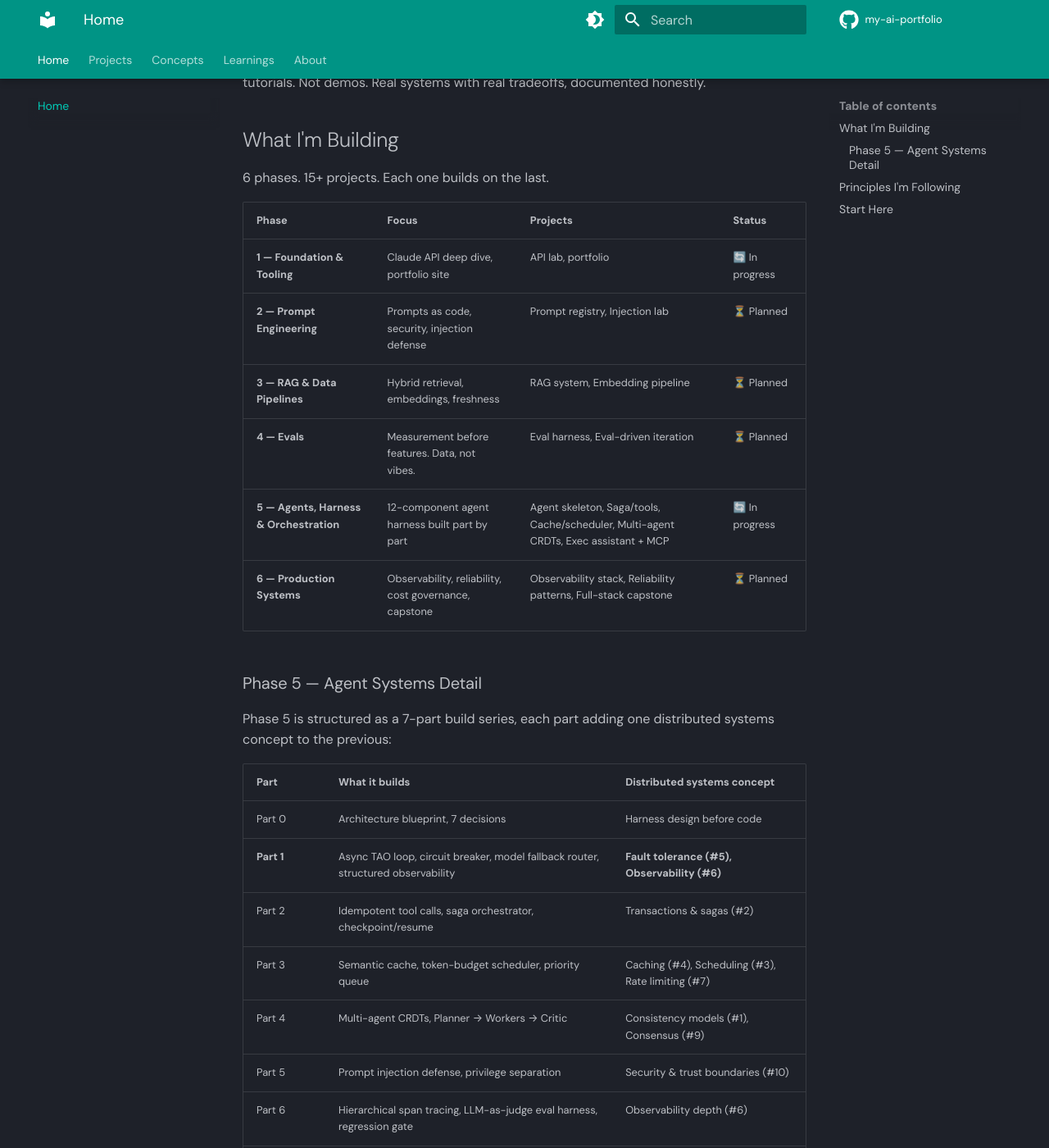
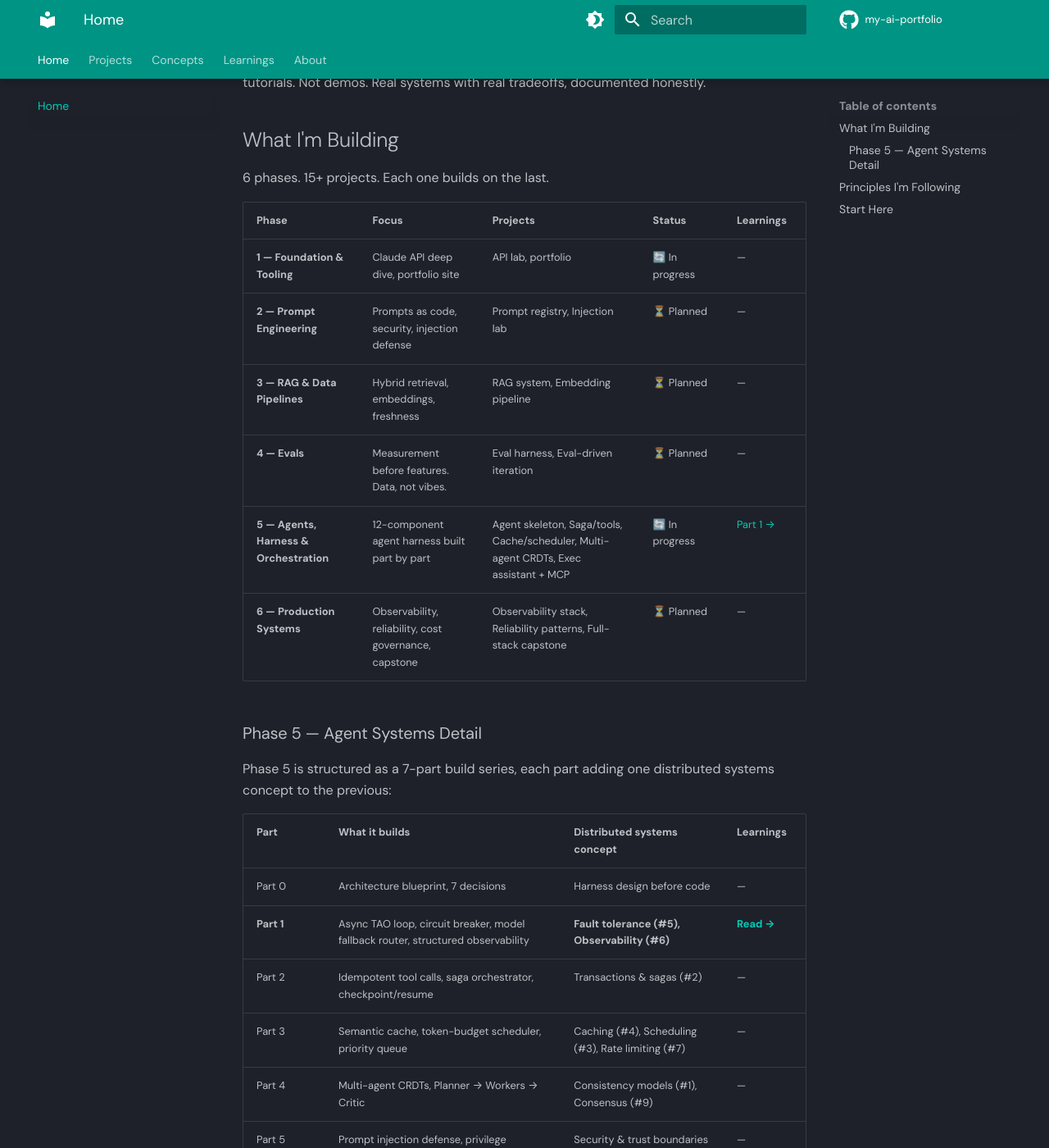
Before and after one commit to vmanju/my-ai-portfolio, an MkDocs documentation site: the page built from docs/index.md, in a window 1280 px wide and 1400 px high, scrolled down 207 px. Shown: the whole window at 82% size. Built offline with MkDocs 1.6.1 and Material for MkDocs 9.7.7, drawn with Linux system fonts in a browser that asks for light colours; comment, search, counter and statistics services are not loaded.

Commit message:
docs: add learnings column to what i'm building tables

```diff
--- a/docs/index.md
+++ b/docs/index.md
@@ -9,29 +9,29 @@ Not tutorials. Not demos. Real systems with real tradeoffs, documented honestly.
 
 6 phases. 15+ projects. Each one builds on the last.
 
-| Phase | Focus | Projects | Status |
-|---|---|---|---|
-| **1 — Foundation & Tooling** | Claude API deep dive, portfolio site | API lab, portfolio | 🔄 In progress |
-| **2 — Prompt Engineering** | Prompts as code, security, injection defense | Prompt registry, Injection lab | ⏳ Planned |
-| **3 — RAG & Data Pipelines** | Hybrid retrieval, embeddings, freshness | RAG system, Embedding pipeline | ⏳ Planned |
-| **4 — Evals** | Measurement before features. Data, not vibes. | Eval harness, Eval-driven iteration | ⏳ Planned |
-| **5 — Agents, Harness & Orchestration** | 12-component agent harness built part by part | Agent skeleton, Saga/tools, Cache/scheduler, Multi-agent CRDTs, Exec assistant + MCP | 🔄 In progress |
-| **6 — Production Systems** | Observability, reliability, cost governance, capstone | Observability stack, Reliability patterns, Full-stack capstone | ⏳ Planned |
+| Phase | Focus | Projects | Status | Learnings |
+|---|---|---|---|---|
+| **1 — Foundation & Tooling** | Claude API deep dive, portfolio site | API lab, portfolio | 🔄 In progress | — |
+| **2 — Prompt Engineering** | Prompts as code, security, injection defense | Prompt registry, Injection lab | ⏳ Planned | — |
+| **3 — RAG & Data Pipelines** | Hybrid retrieval, embeddings, freshness | RAG system, Embedding pipeline | ⏳ Planned | — |
+| **4 — Evals** | Measurement before features. Data, not vibes. | Eval harness, Eval-driven iteration | ⏳ Planned | — |
+| **5 — Agents, Harness & Orchestration** | 12-component agent harness built part by part | Agent skeleton, Saga/tools, Cache/scheduler, Multi-agent CRDTs, Exec assistant + MCP | 🔄 In progress | [Part 1 →](learnings/agents/part1-agent-skeleton.md) |
+| **6 — Production Systems** | Observability, reliability, cost governance, capstone | Observability stack, Reliability patterns, Full-stack capstone | ⏳ Planned | — |
 
 ### Phase 5 — Agent Systems Detail
 
 Phase 5 is structured as a 7-part build series, each part adding one distributed systems concept to the previous:
 
-| Part | What it builds | Distributed systems concept |
-|---|---|---|
-| Part 0 | Architecture blueprint, 7 decisions | Harness design before code |
-| **Part 1** | Async TAO loop, circuit breaker, model fallback router, structured observability | **Fault tolerance (#5), Observability (#6)** |
-| Part 2 | Idempotent tool calls, saga orchestrator, checkpoint/resume | Transactions & sagas (#2) |
-| Part 3 | Semantic cache, token-budget scheduler, priority queue | Caching (#4), Scheduling (#3), Rate limiting (#7) |
-| Part 4 | Multi-agent CRDTs, Planner → Workers → Critic | Consistency models (#1), Consensus (#9) |
-| Part 5 | Prompt injection defense, privilege separation | Security & trust boundaries (#10) |
-| Part 6 | Hierarchical span tracing, LLM-as-judge eval harness, regression gate | Observability depth (#6) |
-| Part 7 | FastAPI service, ADR, full eval run | Integration capstone |
+| Part | What it builds | Distributed systems concept | Learnings |
+|---|---|---|---|
+| Part 0 | Architecture blueprint, 7 decisions | Harness design before code | — |
+| **Part 1** | Async TAO loop, circuit breaker, model fallback router, structured observability | **Fault tolerance (#5), Observability (#6)** | [**Read →**](learnings/agents/part1-agent-skeleton.md) |
+| Part 2 | Idempotent tool calls, saga orchestrator, checkpoint/resume | Transactions & sagas (#2) | — |
+| Part 3 | Semantic cache, token-budget scheduler, priority queue | Caching (#4), Scheduling (#3), Rate limiting (#7) | — |
+| Part 4 | Multi-agent CRDTs, Planner → Workers → Critic | Consistency models (#1), Consensus (#9) | — |
+| Part 5 | Prompt injection defense, privilege separation | Security & trust boundaries (#10) | — |
+| Part 6 | Hierarchical span tracing, LLM-as-judge eval harness, regression gate | Observability depth (#6) | — |
+| Part 7 | FastAPI service, ADR, full eval run | Integration capstone | — |
 
 ## Principles I'm Following
 
```
